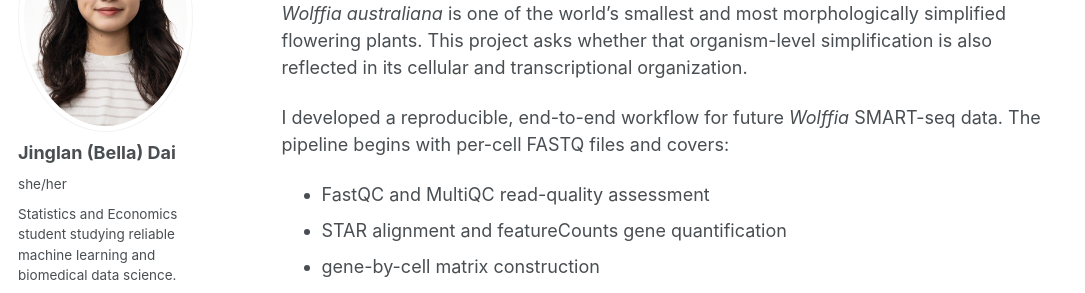
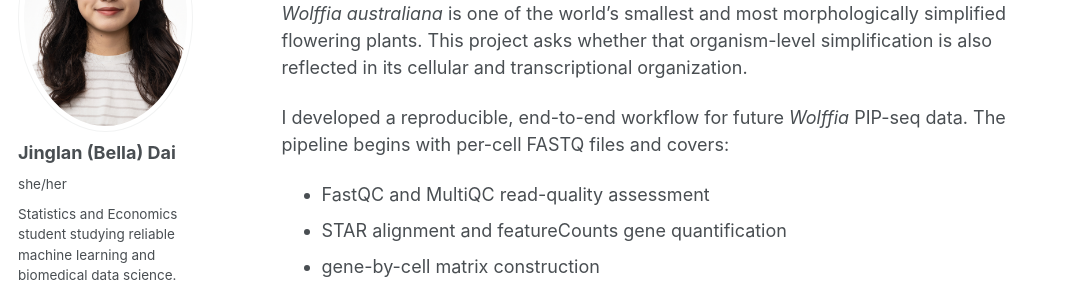
Before and after one commit to belladai36/belladai36.github.io, a Jekyll site: the page built from _portfolio/wolffia-single-cell-atlas.md, in a window 1280 px wide and 900 px high. Shown: the part 196-489 px from the top of the window, without its empty margins (0-1085 px from the left). Built offline with Jekyll 4.4.1, drawn with Linux system fonts in a browser that asks for light colours; a script that is not in the unit is left out.

Commit message:
Update Wolffia project to PIP-seq

```diff
--- a/_portfolio/wolffia-single-cell-atlas.md
+++ b/_portfolio/wolffia-single-cell-atlas.md
@@ -1,6 +1,6 @@
 ---
 title: "Prediction-first Wolffia single-cell atlas pipeline"
-excerpt: "An end-to-end SMART-seq and cross-dataset prediction workflow for studying conserved, reduced, or compressed cell programs in Wolffia australiana."
+excerpt: "An end-to-end PIP-seq and cross-dataset prediction workflow for studying conserved, reduced, or compressed cell programs in Wolffia australiana."
 collection: portfolio
 permalink: /portfolio/wolffia-single-cell-atlas/
 portfolio_order: 1
@@ -8,7 +8,7 @@ portfolio_order: 1
 
 *Wolffia australiana* is one of the world's smallest and most morphologically simplified flowering plants. This project asks whether that organism-level simplification is also reflected in its cellular and transcriptional organization.
 
-I developed a reproducible, end-to-end workflow for future *Wolffia* SMART-seq data. The pipeline begins with per-cell FASTQ files and covers:
+I developed a reproducible, end-to-end workflow for future *Wolffia* PIP-seq data. The pipeline begins with per-cell FASTQ files and covers:
 
 - FastQC and MultiQC read-quality assessment
 - STAR alignment and featureCounts gene quantification
```
Also changed, not shown: _pages/cv.md (+1 -1 lines).
